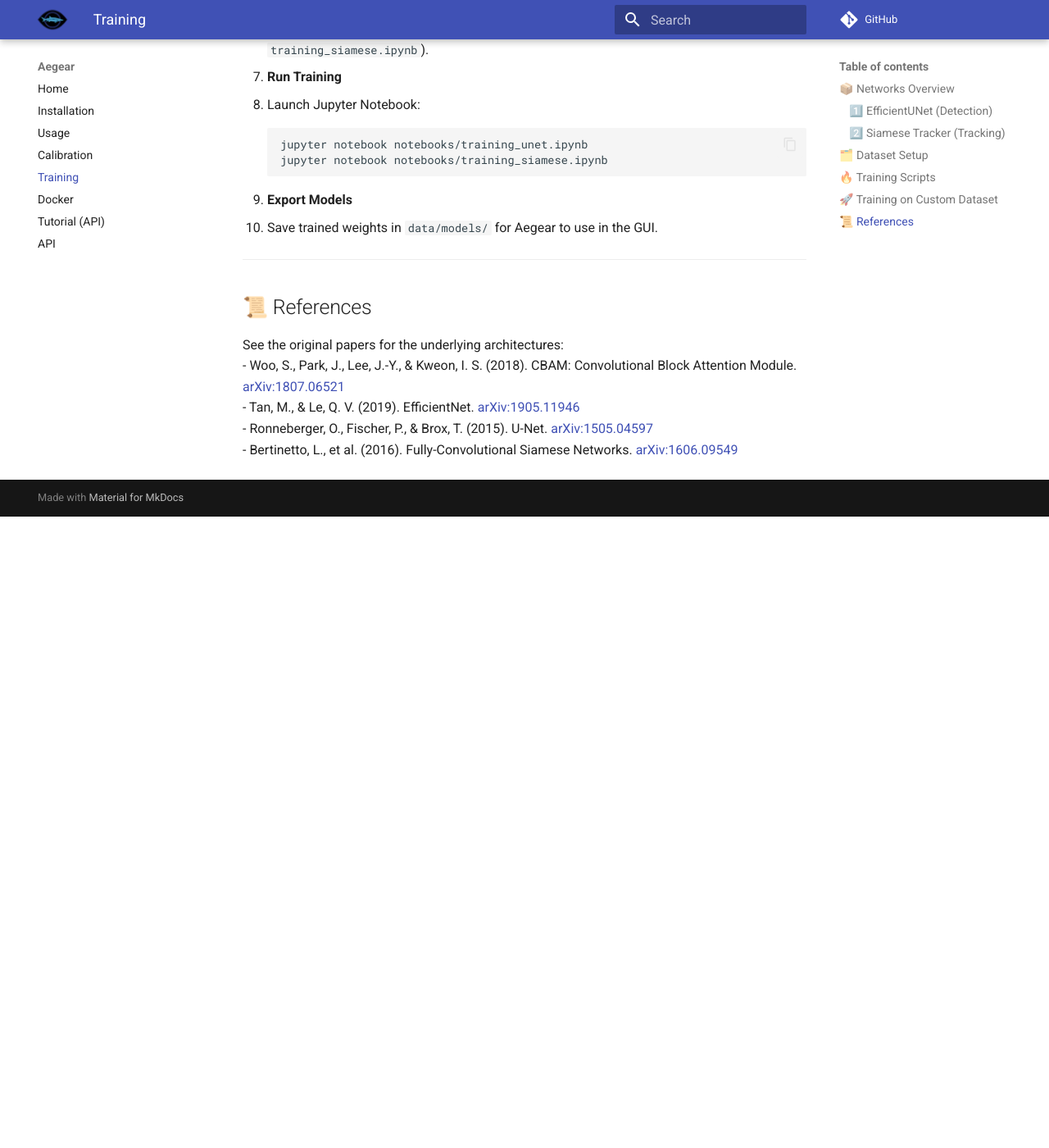
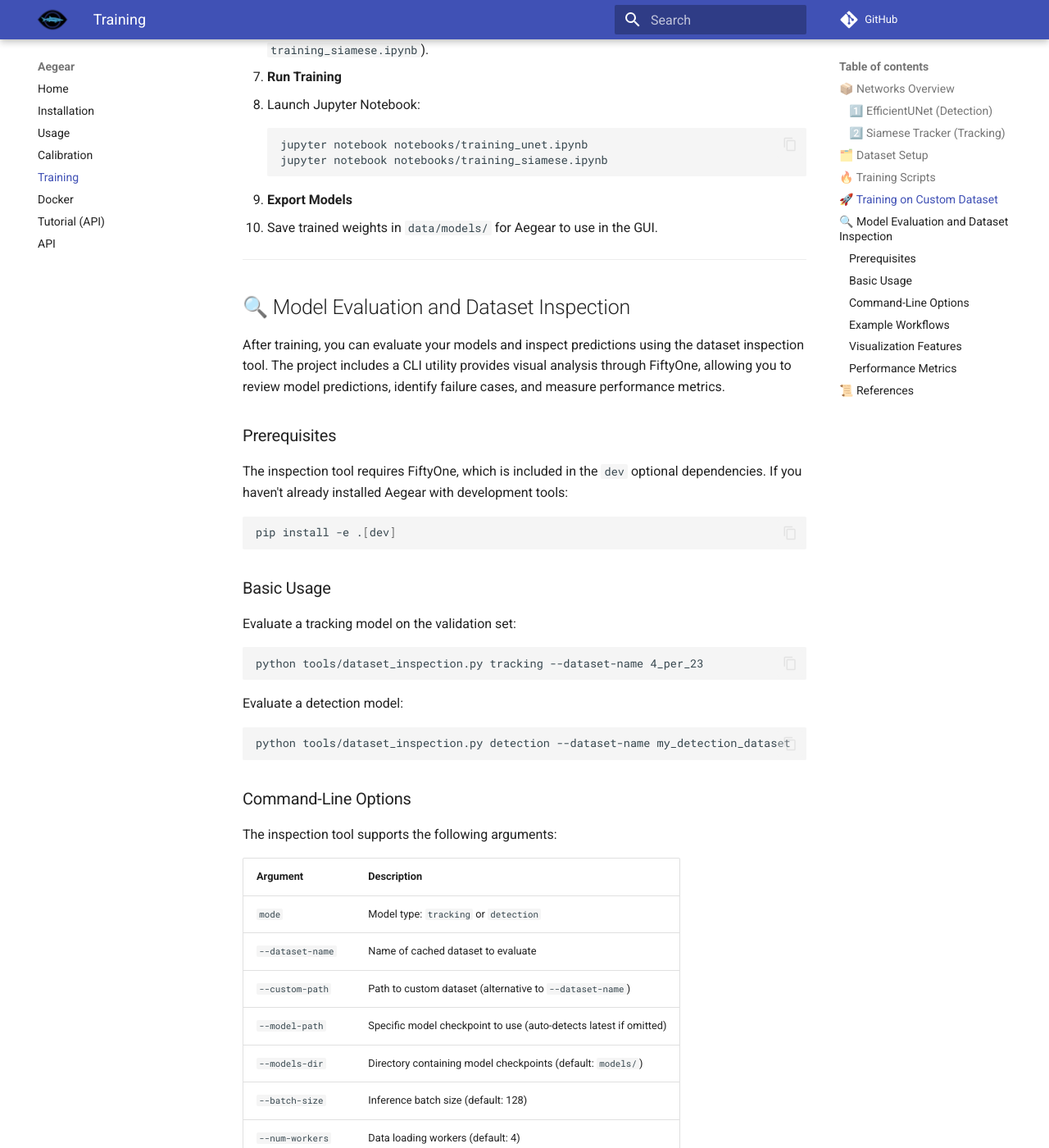
Before and after one commit to ljubobratovicrelja/aegear, an MkDocs documentation site: the page built from docs/training.md, in a window 1280 px wide and 1400 px high, scrolled down 2480 px. Shown: the whole window at 82% size. Built offline with MkDocs 1.6.1 and Material for MkDocs 9.7.7, drawn with Linux system fonts in a browser that asks for light colours; comment, search, counter and statistics services are not loaded; before the commit the page ends 3110 px from its top, so only the background shows below that; some of the changed text lies outside the part shown.

Commit message:
Update training mkdocs with fiftyone script.

````diff
--- a/docs/training.md
+++ b/docs/training.md
@@ -94,6 +94,111 @@ To train Aegear on your own data:
 
 ---
 
+## 🔍 Model Evaluation and Dataset Inspection
+
+After training, you can evaluate your models and inspect predictions using the dataset inspection tool. The project includes a CLI utility provides visual analysis through FiftyOne, allowing you to review model predictions, identify failure cases, and measure performance metrics.
+
+### Prerequisites
+
+The inspection tool requires FiftyOne, which is included in the `dev` optional dependencies. If you haven't already installed Aegear with development tools:
+
+```bash
+pip install -e .[dev]
+```
+
+### Basic Usage
+
+Evaluate a tracking model on the validation set:
+
+```bash
+python tools/dataset_inspection.py tracking --dataset-name 4_per_23
+```
+
+Evaluate a detection model:
+
+```bash
+python tools/dataset_inspection.py detection --dataset-name my_detection_dataset
+```
+
+### Command-Line Options
+
+The inspection tool supports the following arguments:
+
+| Argument | Description |
+|----------|-------------|
+| `mode` | Model type: `tracking` or `detection` |
+| `--dataset-name` | Name of cached dataset to evaluate |
+| `--custom-path` | Path to custom dataset (alternative to `--dataset-name`) |
+| `--model-path` | Specific model checkpoint to use (auto-detects latest if omitted) |
+| `--models-dir` | Directory containing model checkpoints (default: `models/`) |
+| `--batch-size` | Inference batch size (default: 128) |
+| `--num-workers` | Data loading workers (default: 4) |
+| `--device` | Device: `cuda`, `cpu`, or `auto` (default: `auto`) |
+| `--fiftyone-name` | Custom name for FiftyOne dataset |
+| `--no-launch` | Build dataset without launching viewer |
+| `--skip-download` | Skip automatic dataset download |
+
+### Example Workflows
+
+**Evaluate with Custom Model:**
+
+```bash
+python tools/dataset_inspection.py tracking \
+    --dataset-name 4_per_23 \
+    --model-path models/model_siamese_2025-01-15.pth
+```
+
+**Use Custom Dataset:**
+
+```bash
+python tools/dataset_inspection.py tracking \
+    --custom-path /path/to/my/validation/data
+```
+
+**Batch Processing (No Viewer Launch):**
+
+```bash
+python tools/dataset_inspection.py tracking \
+    --dataset-name 4_per_23 \
+    --fiftyone-name eval-experiment-1 \
+    --no-launch
+
+# Launch viewer separately when ready
+fiftyone app launch eval-experiment-1
+```
+
+### Visualization Features
+
+The FiftyOne viewer provides:
+
+**For Tracking Models:**
+
+- Predicted and ground truth heatmaps
+- Predicted and ground truth keypoints with confidence scores
+- Template and search image paths
+- Template/search ROI bounding boxes (when available)
+- Per-sample distance error metrics
+- Background sample tagging
+
+**For Detection Models:**
+
+- Predicted and ground truth heatmaps
+- Predicted and ground truth keypoints with confidence scores
+- Per-sample distance error metrics
+- Background sample tagging
+
+### Performance Metrics
+
+The tool automatically computes:
+
+- Euclidean distance between predicted and ground truth centroids
+- Model confidence scores per prediction
+- Success/failure rates across the validation set
+
+Use FiftyOne's filtering capabilities to analyze specific subsets, such as high-error samples or low-confidence predictions.
+
+---
+
 ## 📜 References
 
 See the original papers for the underlying architectures:
````
